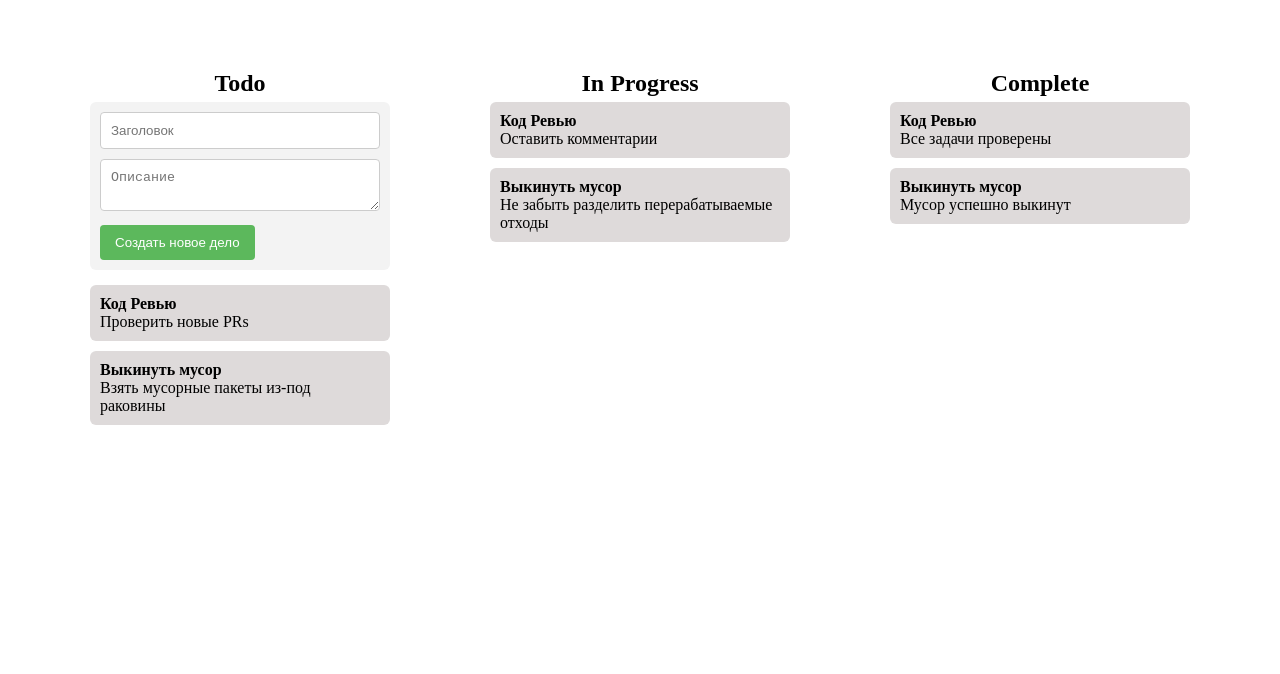
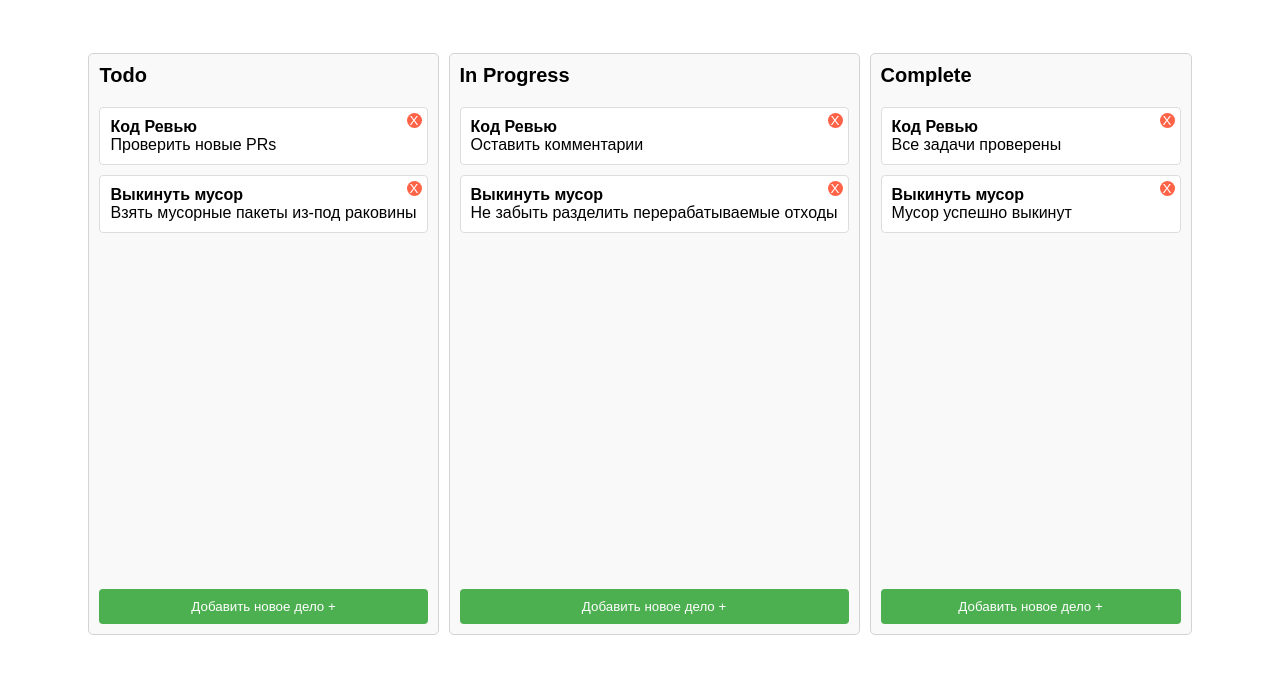
Before and after one commit to tank130701/course-work-frontend, a React (Create React App) app: page / in a window 1280 px wide. Shown: the top 674 px of the page. Built offline with nearby package versions, Linux system fonts and the light colour scheme.

Commit message:
добавил удаление дел и улучшил доску

```diff
--- a/package.json
+++ b/package.json
@@ -3,6 +3,8 @@
   "version": "0.1.0",
   "private": true,
   "dependencies": {
+    "@dnd-kit/core": "^6.1.0",
+    "@dnd-kit/sortable": "^8.0.0",
     "@testing-library/jest-dom": "^5.17.0",
     "@testing-library/react": "^13.4.0",
     "@testing-library/user-event": "^13.5.0",
--- a/src/App.css
+++ b/src/App.css
@@ -1,73 +1,113 @@
-* {
-  padding: 0;
-  margin: 0;
-  box-sizing: border-box;
+.App {
+  display: flex;
+  justify-content: space-around;
+  align-items: start;
+  padding: 20px;
+  height: 100vh;
+  overflow: hidden;
 }
 
-.App {
-  width: 100%;
-  height: 100vh;
+.board {
   display: flex;
-  justify-content: space-around;
-  align-items: flex-start;
-  padding: 20px;
+  flex-direction: column;
+  justify-content: space-between;
+  min-width: 300px;
+  height: 70vh;
+  padding: 10px;
+  border: 1px solid lightgrey;
+  border-radius: 5px;
+  margin: 5px;
+  background-color: #f9f9f9;
+  overflow: hidden;
 }
 
+.board__title {
+  font-size: 20px;
+  font-weight: 800;
+  margin-bottom: 10px;
+}
 
-.board {
-  min-width: 300px;
-  min-height: 400px;
-  padding: 20px 10px;
-  border-radius: 12px;
-  margin: 10px;
+.board__content {
+  overflow-y: auto;
+  flex-grow: 1;
+}
+.delete-item-button {
+  position: absolute;
+  top: 5px;
+  right: 5px;
+  background-color: #ff6347;
+  color: white;
+  border: none;
+  border-radius: 50%;
+  width: 15px;
+  height: 15px;
+  cursor: pointer;
   display: flex;
   align-items: center;
-  flex-direction: column;
-  overflow-y: auto;
-  box-shadow: none;
+  justify-content: center;
 }
 
-
-
-.board__title {
-  font-size: 1.5rem;
-  font-weight: 700;
+.delete-item-button:hover {
+  background-color: #ff4500;
 }
 
-.item{
-  width: 300px;
+.item {
+  position: relative;
   padding: 10px;
-  border-radius: 6px;
-  margin: 5px;
-  cursor: grab;
-  background-color: #DEDADA;
+  margin: 10px 0;
+  background-color: #fff;
+  border: 1px solid #ddd;
+  border-radius: 4px;
 }
 
-
-.add-new-item {
-  background-color: #f3f3f3;
+.add-item-form {
+  padding: 10px;
   margin-bottom: 10px;
-  padding: 10px;
+  background-color: #fff;
+  border: 1px solid #ddd;
+  border-radius: 4px;
 }
 
-.add-new-item input,
-.add-new-item textarea {
-  width: 100%;
-  margin-bottom: 10px;
-  padding: 10px;
-  border-radius: 4px;
-  border: 1px solid #ccc;
+.item.draggable {
+  cursor: grab;
 }
 
-.add-new-item button {
-  padding: 10px 15px;
+.item.hovered {
+  border: 2px dashed #007bff;
+}
+
+.add-item-button, .add-item-form button {
+  width: 100%;
+  padding: 10px;
+  margin-top: 10px;
+  background-color: #4CAF50;
+  color: white;
+  border: none;
   border-radius: 4px;
-  border: none;
-  background-color: #5cb85c;
-  color: white;
   cursor: pointer;
 }
 
-.add-new-item button:hover {
-  background-color: #4cae4c;
+.add-item-button:hover, .add-item-form button:hover {
+  background-color: #45a049;
 }
+
+.add-item-form {
+  display: flex;
+  flex-direction: column;
+}
+
+.add-item-form input, .add-item-form textarea {
+  padding: 8px;
+  margin-bottom: 8px;
+  border-radius: 4px;
+  border: 1px solid #ccc;
+  background-color: #fff;
+}
+
+.add-item-form input:focus, .add-item-form textarea:focus {
+  outline: 2px solid #007bff;
+}
+
+.App, .add-item-form input, .add-item-form textarea, .add-item-form button, .add-item-button {
+  font-family: 'Arial', sans-serif;
+}
--- a/src/components/Board.jsx
+++ b/src/components/Board.jsx
@@ -1,4 +1,5 @@
 import { useState } from 'react';
+
 
 function Board() {
     const [boards, setBoards] = useState([
@@ -28,17 +29,16 @@ function Board() {
         }
       ]);
 
+
       const [currentBoard, setCurrentBoard] = useState(null);
       const [currentItem, setCurrentItem] = useState(null);
       const [newTitle, setNewTitle] = useState('');
       const [newDescription, setNewDescription] = useState('');
+      const [addingNewItem, setAddingNewItem] = useState({});
+      const [hoveredItem, setHoveredItem] = useState(null);
 
-      const addNewItem = (boardId) => {
-        const newCard = {
-          id: Date.now(),
-          title: newTitle,
-          description: newDescription
-        };
+      const handleAddNewItem = (boardId) => {
+        const newCard = { id: Date.now(), title: newTitle, description: newDescription };
 
         setBoards(boards => boards.map(board => {
             if (board.id === boardId) {
@@ -47,89 +47,94 @@ function Board() {
             return board;
         }));
 
+        setAddingNewItem({ ...addingNewItem, [boardId]: false }); // Скрыть форму добавления после создания нового дела
+        // Сбросить поля ввода
         setNewTitle('');
         setNewDescription('');
     };
+
 
       function dragStartHandler(e, board, item) {
         setCurrentBoard(board);
         setCurrentItem(item);
       }
 
-      function dragOverHandler(e) {
+      const dragOverHandler = (e, board, item) => {
         e.preventDefault();
+        setHoveredItem(item);
+    };
+      function dropHandler(e, board, targetItem = null) {
+        e.preventDefault();
+        if (!currentItem || !currentBoard) return;
+        if (currentItem && currentBoard) {
+            const startBoardIndex = boards.findIndex(b => b.id === currentBoard.id);
+            const finishBoardIndex = boards.findIndex(b => b.id === board.id);
+
+            if(startBoardIndex < 0 || finishBoardIndex < 0) return;
+
+            const itemIndex = boards[startBoardIndex].items.findIndex(i => i.id === currentItem.id);
+            if(itemIndex < 0) return;
+
+            const [removedItem] = boards[startBoardIndex].items.splice(itemIndex, 1);
+
+            if (targetItem) {
+
+                const targetIndex = boards[finishBoardIndex].items.findIndex(i => i.id === targetItem.id);
+                boards[finishBoardIndex].items.splice(targetIndex, 0, removedItem);
+            } else {
+
+                boards[finishBoardIndex].items.push(removedItem);
             }
 
-      function dropHandler(e, board) {
-        e.preventDefault();
-        if (currentItem && currentBoard) {
-          if (currentBoard.id === board.id) {
+
+            setBoards([...boards]);
             setCurrentBoard(null);
             setCurrentItem(null);
-            return;
+            setHoveredItem(null);
+        }
     }
 
-          const updatedBoards = boards.map(b => {
-            // Удаление элемента из его текущего местоположения
-            if (b.id === currentBoard.id) {
-              return { ...b, items: b.items.filter(i => i.id !== currentItem.id) };
-            } else if (b.id === board.id) {
-              // Добавление элемента на новую доску
-              return { ...b, items: [...b.items, currentItem] };
+
+    const handleDeleteItem = (boardId, itemId) => {
+        setBoards(boards => boards.map(board => {
+            if (board.id === boardId) {
+                // Фильтруем список задач, исключая удаляемую задачу
+                const filteredItems = board.items.filter(item => item.id !== itemId);
+                return { ...board, items: filteredItems };
             }
-            return b;
-          });
-
-          setBoards(updatedBoards);
-        }
-        // Сброс текущего состояния перетаскивания
-        setCurrentBoard(null);
-        setCurrentItem(null);
-      }
+            return board;
+        }));
+    };
 
     return (
         <div className="App">
-          {boards.map(board => (
-            <div
-              className='board'
-              key={board.id}
-              onDragOver={dragOverHandler}
-              onDrop={(e) => dropHandler(e, board)}
-            >
-              <div className='board__title'>{board.title}</div>
-              {board.id === 1 && (
-                <div className='item add-new-item'>
-                  <input
-                    type="text"
-                    placeholder="Заголовок"
-                    value={newTitle}
-                    onChange={(e) => setNewTitle(e.target.value)}
-                  />
-                  <textarea
-                    placeholder="Описание"
-                    value={newDescription}
-                    onChange={(e) => setNewDescription(e.target.value)}
-                  />
-                  <button onClick={() => addNewItem(board.id)}>Создать новое дело</button>
-                </div>
-              )}
-              {board.items.map(item => (
-                <div
-                  key={item.id}
-                  onDragStart={(e) => dragStartHandler(e, board, item)}
-                  onDragOver={(e) => dragOverHandler(e)}
-                  onDrop={(e) => dropHandler(e, board)}
-                  draggable={true}
-                  className="item"
-                >
+            {boards.map((board) => (
+                <div className="board" key={board.id} onDragOver={(e) => dragOverHandler(e)} onDrop={(e) => dropHandler(e, board, hoveredItem)}>
+                    <div className="board__title">{board.title}</div>
+                    <div className="board__content">
+                    {board.items.map((item, index) => (
+                     <div key={item.id} draggable={true} onDragStart={(e) => dragStartHandler(e, board, item)} onDragOver={(e) => dragOverHandler(e, board, item)} className={`item ${item === hoveredItem ? 'hovered' : ''}`}>
                          <div><strong>{item.title}</strong></div>
                          <div>{item.description}</div>
+                         <button onClick={() => handleDeleteItem(board.id, item.id)} className="delete-item-button">X</button>
                             </div>
                         ))}
+                    </div>
+                    {addingNewItem[board.id] ? (
+                        <div className="add-item-form">
+                            <input type="text" placeholder="Заголовок" value={newTitle} onChange={(e) => setNewTitle(e.target.value)} />
+                            <textarea placeholder="Описание" value={newDescription} onChange={(e) => setNewDescription(e.target.value)} />
+                            <button onClick={() => handleAddNewItem(board.id)}>Создать</button>
+                        </div>
+                    ) : (
+                        <button className="add-item-button" onClick={() => setAddingNewItem({ ...addingNewItem, [board.id]: true })}>Добавить новое дело +</button>
+                    )}
                 </div>
             ))}
         </div>
     );
-};
+}
+
+
 
 export default Board;
```
Also changed, not shown: 1 other file (tests, documents, lock files or other folders). Lines whose indentation alone changed are shown as unchanged.
